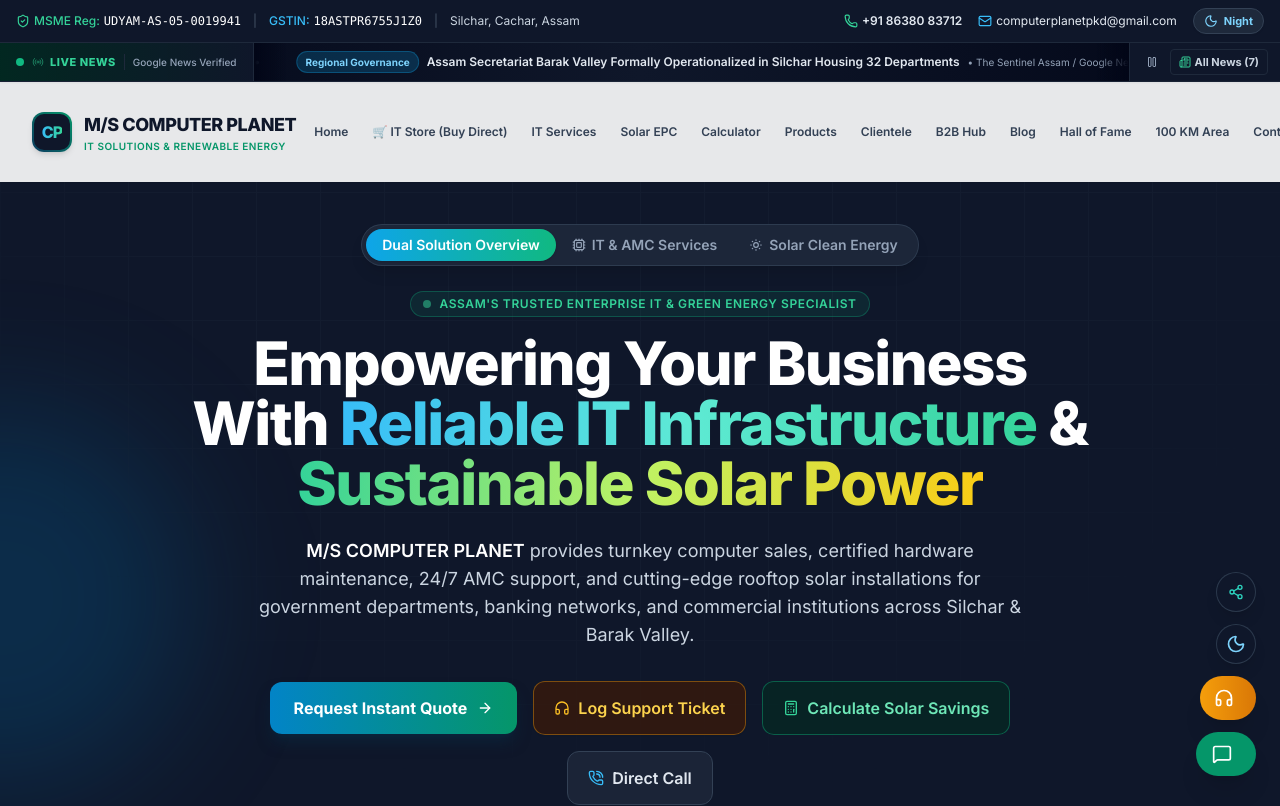
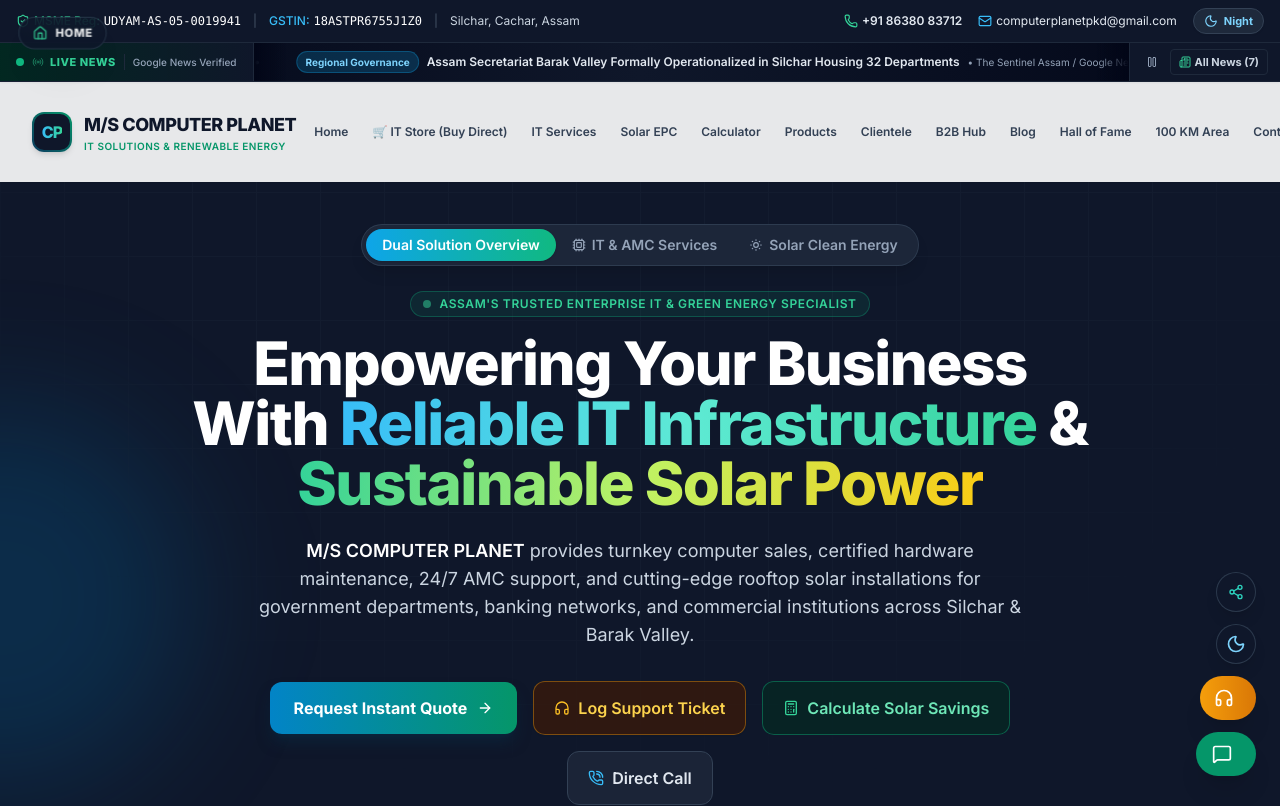
Before and after one commit to Hellotamal/mscomputerplanet, a React (Vite) app: page / in a window 1280 px wide. Shown: the top 806 px of the page. Built offline with nearby package versions, Linux system fonts and the light colour scheme.

Commit message:
feat(ui): Add persistent top-left Home button icon across all pages and sub-views

```diff
--- a/src/App.jsx
+++ b/src/App.jsx
@@ -16,6 +16,7 @@
 import GalleryHallOfFame from './components/GalleryHallOfFame';
 import B2BMarketplaceHub from './components/B2BMarketplaceHub';
 import SecurityShield from './components/SecurityShield';
+import HomeButton from './components/HomeButton';
 
 // Code-split heavy interactive modals & enterprise ERP suite for ultra-fast mobile loading
 const ERPApp = lazy(() => import('./erp/ERPApp'));
@@ -175,6 +176,7 @@
         </div>
       }>
         <SecurityShield />
+        <HomeButton />
         <ERPApp onExit={handleExitERP} />
       </Suspense>
     );
@@ -189,6 +191,7 @@
     );
     return (
       <Suspense fallback={blogFallback}>
+        <HomeButton />
         {blogPage.type === 'listing' ? (
           <Blog
             onNavigateToPost={(slug) => {
@@ -217,6 +220,7 @@
           <div className="w-8 h-8 border-4 border-emerald-500 border-t-transparent rounded-full animate-spin" />
         </div>
       }>
+        <HomeButton />
         <HardwareShop onBackToHome={() => { window.location.hash = ''; setIsShopMode(false); }} />
       </Suspense>
     );
@@ -226,6 +230,9 @@
     <div className="min-h-screen w-full overflow-x-hidden bg-slate-50 dark:bg-slate-950 text-slate-900 dark:text-slate-100 flex flex-col antialiased transition-colors duration-300">
       {/* Client-side Anti-Scrape & Security Shield */}
       <SecurityShield />
+
+      {/* Persistent Top-Left Home Icon Button */}
+      <HomeButton />
 
       {/* Top Navigation with ERP link and Day/Night Theme Toggle */}
       <Navbar
--- /dev/null
+++ b/src/components/HomeButton.jsx
@@ -0,0 +1,35 @@
+import React, { useState, useEffect } from 'react';
+import { Home } from 'lucide-react';
+
+export default function HomeButton() {
+  const [scrolled, setScrolled] = useState(false);
+
+  useEffect(() => {
+    const handleScroll = () => {
+      setScrolled(window.scrollY > 80);
+    };
+    window.addEventListener('scroll', handleScroll);
+    return () => window.removeEventListener('scroll', handleScroll);
+  }, []);
+
+  const handleGoHome = (e) => {
+    e.preventDefault();
+    window.location.hash = '';
+    window.scrollTo({ top: 0, behavior: 'smooth' });
+  };
+
+  return (
+    <a
+      href="#home"
+      onClick={handleGoHome}
+      className={`fixed top-3 left-3 sm:top-4 sm:left-4 z-[9999] inline-flex items-center gap-2 px-3 py-2 sm:px-3.5 sm:py-2 rounded-full bg-slate-900/90 dark:bg-slate-900/95 text-white hover:bg-emerald-500 hover:text-slate-950 border border-slate-700/80 shadow-2xl backdrop-blur-md transition-all duration-300 group cursor-pointer ${
+        scrolled ? 'scale-100 opacity-100' : 'scale-95 opacity-90 hover:opacity-100'
+      }`}
+      title="Return to Main Home Page"
+      aria-label="Back to Home Page"
+    >
+      <Home className="w-4 h-4 text-emerald-400 group-hover:text-slate-950 transition-colors shrink-0" />
+      <span className="text-xs font-extrabold tracking-wider hidden sm:inline uppercase">Home</span>
+    </a>
+  );
+}
--- a/src/pages/Blog.jsx
+++ b/src/pages/Blog.jsx
@@ -1,6 +1,6 @@
 import React, { useEffect } from 'react';
 import { BLOG_POSTS } from '../data/blogPosts';
-import { BookOpen, Tag, Clock, ArrowRight, Sun, Cpu, Rss, Phone } from 'lucide-react';
+import { BookOpen, Tag, Clock, ArrowRight, Sun, Cpu, Rss, Phone, Home } from 'lucide-react';
 
 const categoryIcons = {
   'Solar Energy': Sun,
@@ -31,7 +31,18 @@
     <div className="min-h-screen bg-slate-950 text-white">
       {/* Hero Header */}
       <div className="bg-gradient-to-br from-slate-900 via-slate-950 to-slate-900 pt-28 pb-16 px-4 border-b border-slate-800">
-        <div className="max-w-6xl mx-auto text-center">
+        <div className="max-w-6xl mx-auto">
+          <div className="flex justify-start mb-4">
+            <a
+              href="#home"
+              onClick={(e) => { e.preventDefault(); window.location.hash = ''; }}
+              className="inline-flex items-center gap-2 px-3.5 py-1.5 rounded-xl bg-slate-900 hover:bg-slate-800 text-slate-300 hover:text-white border border-slate-800 text-xs font-bold transition shadow-md"
+            >
+              <Home className="w-4 h-4 text-emerald-400" />
+              <span>← Back to Home Page</span>
+            </a>
+          </div>
+          <div className="text-center">
             <div className="inline-flex items-center gap-2 px-3.5 py-1 rounded-full bg-emerald-500/10 border border-emerald-500/30 text-emerald-400 text-xs font-bold uppercase tracking-wider mb-4">
               <Rss className="w-3.5 h-3.5" />
               Knowledge Hub
@@ -43,6 +54,7 @@
               Expert guides on solar subsidies, IT maintenance, and technology for businesses
               in Silchar, Cachar, Karimganj, and Hailakandi.
             </p>
+          </div>
         </div>
       </div>
 
--- a/src/pages/BlogPost.jsx
+++ b/src/pages/BlogPost.jsx
@@ -1,6 +1,6 @@
 import React, { useEffect, useMemo } from 'react';
 import { BLOG_POSTS } from '../data/blogPosts';
-import { ArrowLeft, Clock, Tag, Share2, Phone } from 'lucide-react';
+import { ArrowLeft, Clock, Tag, Share2, Phone, Home } from 'lucide-react';
 
 export default function BlogPost({ slug, onNavigateBack }) {
   const post = useMemo(() => BLOG_POSTS.find((p) => p.slug === slug), [slug]);
@@ -70,15 +70,23 @@
         }}
       />
 
-      {/* Back Button */}
-      <div className="pt-24 pb-0 px-4 max-w-4xl mx-auto">
+      {/* Top Navigation Links */}
+      <div className="pt-24 pb-0 px-4 max-w-4xl mx-auto flex items-center justify-between gap-4 mb-6">
         <button
           onClick={onNavigateBack}
-          className="inline-flex items-center gap-2 text-slate-400 hover:text-white text-sm transition mb-6 group"
+          className="inline-flex items-center gap-2 text-slate-400 hover:text-white text-sm transition group"
         >
           <ArrowLeft className="w-4 h-4 group-hover:-translate-x-0.5 transition-transform" />
           Back to Blog
         </button>
+        <a
+          href="#home"
+          onClick={(e) => { e.preventDefault(); window.location.hash = ''; }}
+          className="inline-flex items-center gap-1.5 px-3 py-1 rounded-xl bg-slate-900 hover:bg-slate-800 text-slate-300 hover:text-emerald-400 text-xs font-bold border border-slate-800 transition"
+        >
+          <Home className="w-3.5 h-3.5 text-emerald-400" />
+          <span>Home Page</span>
+        </a>
       </div>
 
       {/* Cover Image */}
--- a/src/pages/HardwareShop.jsx
+++ b/src/pages/HardwareShop.jsx
@@ -9,7 +9,8 @@
   Check,
   Phone,
   FileCheck,
-  Wrench
+  Wrench,
+  Home
 } from 'lucide-react';
 
 export default function HardwareShop({ onBackToHome }) {
@@ -54,6 +55,15 @@
       {/* Hero Header */}
       <header className="relative pt-24 pb-16 px-4 bg-gradient-to-b from-slate-900 via-slate-950 to-slate-950 border-b border-slate-800/80 overflow-hidden">
         <div className="max-w-7xl mx-auto text-center relative z-10">
+          <div className="flex justify-start mb-4">
+            <button
+              onClick={onBackToHome}
+              className="inline-flex items-center gap-2 px-3.5 py-1.5 rounded-xl bg-slate-900 hover:bg-slate-800 text-slate-300 hover:text-white border border-slate-800 text-xs font-bold transition shadow-md"
+            >
+              <Home className="w-4 h-4 text-emerald-400" />
+              <span>← Back to Home Page</span>
+            </button>
+          </div>
           <div className="inline-flex items-center gap-2 px-4 py-1.5 rounded-full bg-emerald-500/10 border border-emerald-500/30 text-emerald-400 text-xs font-extrabold uppercase tracking-wider mb-4 shadow-inner">
             <ShoppingBag className="w-4 h-4" />
             <span>Direct Commercial IT Hardware Store</span>
```
Lines whose indentation alone changed are shown as unchanged.
